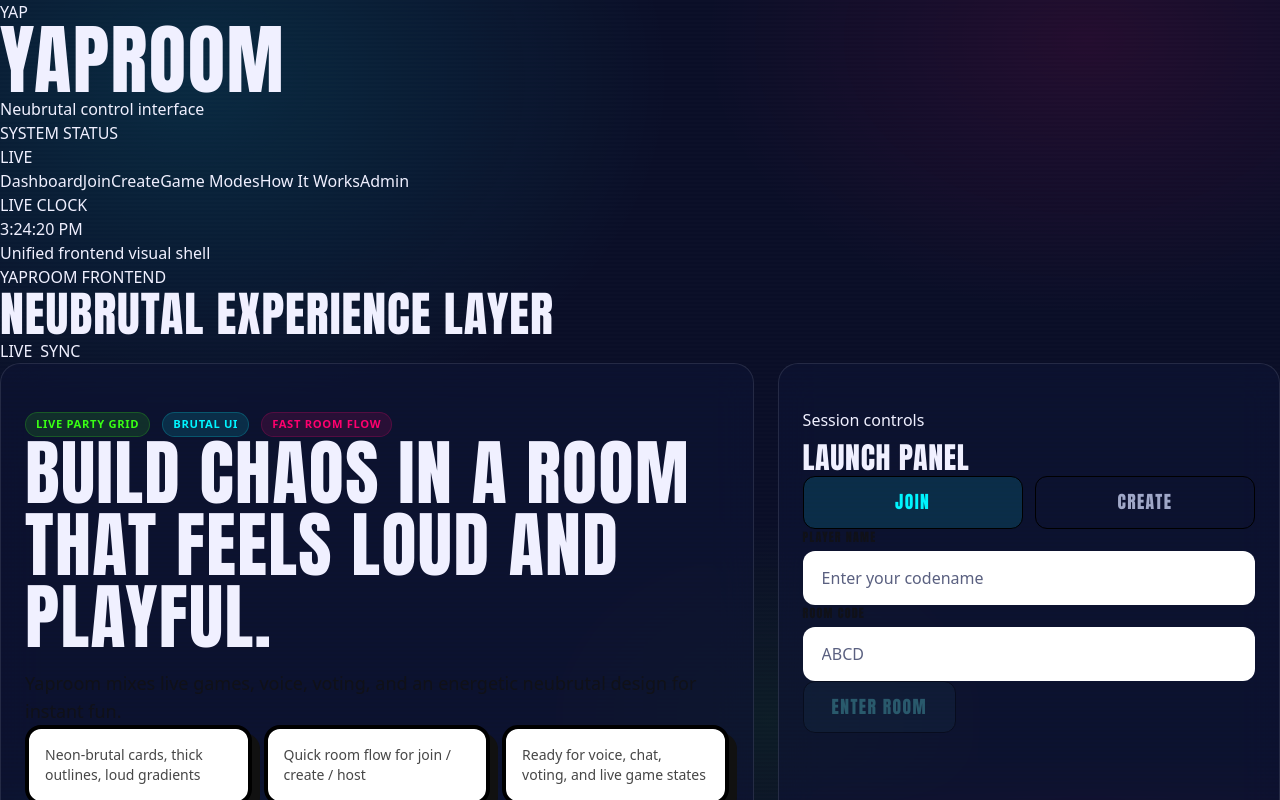
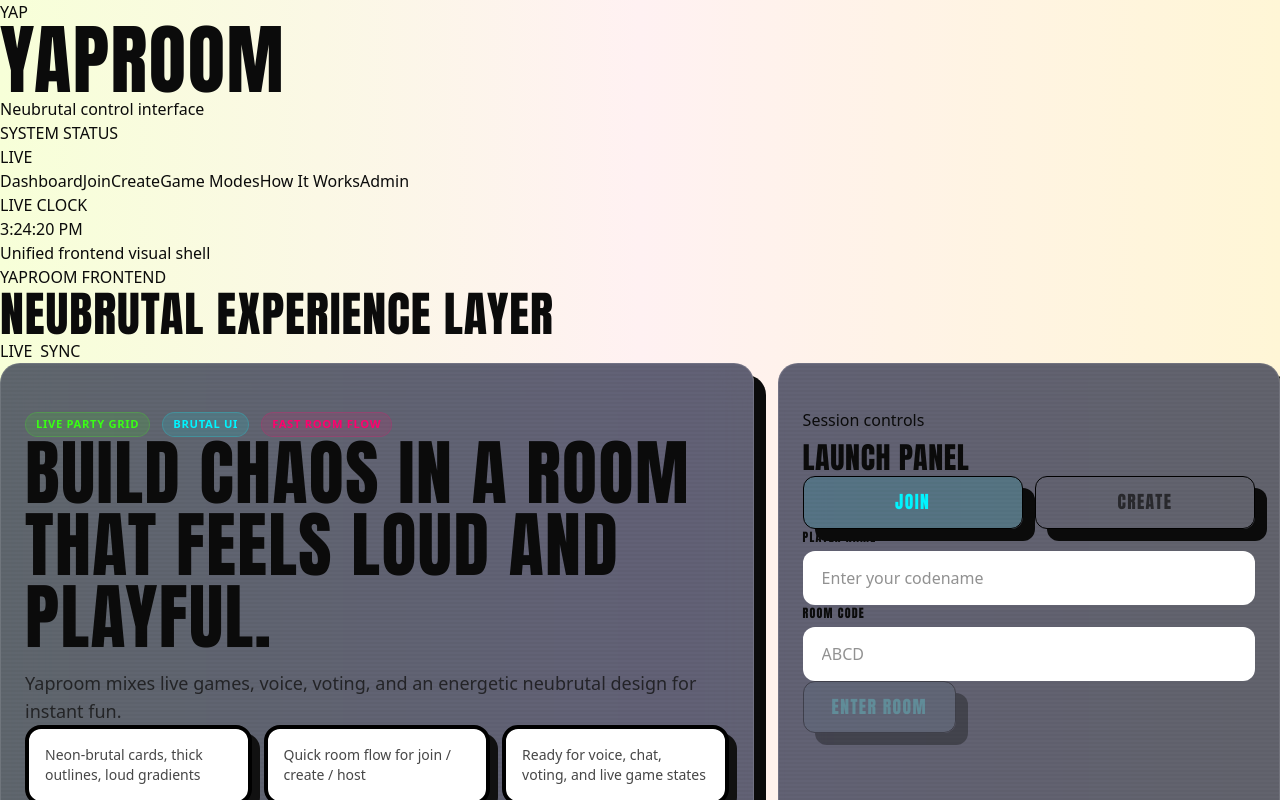
Before and after one commit to SAR0406/Yaproom, a Next.js app in the folder packages/web/: page / in a window 1280 px wide. Shown: the top 800 px of the page. Built offline with nearby package versions, Linux system fonts and the light colour scheme; no server answers.

Commit message:
global.css

```diff
--- a/packages/web/src/app/globals.css
+++ b/packages/web/src/app/globals.css
@@ -399,6 +399,121 @@
     box-shadow: 0 0 0 8px rgba(255, 184, 0, 0);
   }
 }
+
+/* ═══════════════════════════════════════════════════════════════════════════
+   NEOBRUTALIST OVERRIDES
+   A lighter, chunky, playful neobrutalist layer that mirrors the admin
+   reference: thick black borders, offset shadows, cream paper background,
+   pastel buttons, heavy rounded corners.
+   These styles intentionally override the neon theme variables and provide
+   component-level rules used across the app.
+   ═══════════════════════════════════════════════════════════════════════════ */
+
+:root {
+  /* Palette */
+  --nb-cream: #fff7dd;
+  --nb-ink: #0b0b0b;
+  --nb-mint: #7ef7c3;
+  --nb-cyan: #9ef7ff;
+  --nb-coral: #ff7a7a;
+  --nb-pink: #ff8ad1;
+  --nb-gold: #ffd27a;
+
+  /* Surfaces */
+  --space-black: var(--nb-cream);
+  --surface-card: #ffffff;
+  --surface-elevated: #fffaf0;
+
+  /* Text */
+  --text-primary: var(--nb-ink);
+  --text-secondary: rgba(11,11,11,0.65);
+  --text-muted: rgba(11,11,11,0.45);
+
+  /* Borders / shadows for the neobrutalist look */
+  --nb-border-thick: 10px;
+  --nb-shadow-offset-x: 12px;
+  --nb-shadow-offset-y: 12px;
+}
+
+/* Base page repaint */
+body {
+  background-image: linear-gradient(90deg, #f7ffd8 0%, #fff1f2 50%, #fff6d6 100%);
+  background-attachment: fixed;
+  color: var(--text-primary);
+}
+
+/* Neobrutalist button — thick black border + offset shadow */
+.btn-game {
+  position: relative;
+  display: inline-flex;
+  align-items: center;
+  justify-content: center;
+  gap: 0.75rem;
+  padding: 0.9rem 2.2rem;
+  border-radius: 18px;
+  background: var(--surface-card);
+  color: var(--text-primary);
+  font-weight: 800;
+  text-transform: none;
+  letter-spacing: 0.02em;
+  border: var(--nb-border-thick) solid var(--nb-ink);
+  box-shadow: var(--nb-shadow-offset-x) var(--nb-shadow-offset-y) 0 0 var(--nb-ink);
+  transition: transform 160ms var(--ease-smooth), box-shadow 160ms var(--ease-smooth);
+}
+
+.btn-game:hover { transform: translateY(-2px); }
+.btn-game:active { transform: translateY(0); }
+
+/* Variants */
+.btn-primary { background: linear-gradient(180deg, var(--nb-mint) 0%, #7beebf 100%); color: var(--nb-ink); }
+.btn-secondary { background: linear-gradient(180deg, var(--nb-gold) 0%, #ffd88f 100%); color: var(--nb-ink); }
+.btn-danger { background: linear-gradient(180deg, var(--nb-coral) 0%, #ff9b9b 100%); color: var(--nb-ink); }
+.btn-ghost { background: var(--surface-card); color: var(--text-primary); border-style: solid; }
+
+/* Slightly larger sizes used in admin controls */
+.btn-lg { padding: 1rem 3rem; border-radius: 22px; font-size: 1.03rem; }
+.btn-xl { padding: 1.1rem 3.6rem; border-radius: 26px; font-size: 1.08rem; }
+
+/* Card — white surface with chunky black border and offset shadow */
+.card-game {
+  background: var(--surface-card);
+  border-radius: 22px;
+  border: var(--nb-border-thick) solid var(--nb-ink);
+  box-shadow: var(--nb-shadow-offset-x) var(--nb-shadow-offset-y) 0 0 var(--nb-ink);
+  padding: 1rem;
+}
+
+/* Input — pill-like with thick border */
+.input-game {
+  background: var(--surface-card);
+  border-radius: 14px;
+  border: 8px solid var(--nb-ink);
+  padding: 0.7rem 1rem;
+  color: var(--text-primary);
+  outline: none;
+  box-shadow: none;
+}
+.input-game:focus { box-shadow: 6px 6px 0 0 rgba(0,0,0,0.05); }
+
+/* Drawer override */
+.bg-surface { background: var(--surface-elevated) !important; }
+.rounded-t-3xl { border-top-left-radius: 26px !important; border-top-right-radius: 26px !important; }
+
+/* Utility to make large labeled sections look like the reference */
+.nb-section {
+  padding: 1.25rem;
+  border-radius: 22px;
+  border: var(--nb-border-thick) solid var(--nb-ink);
+  box-shadow: var(--nb-shadow-offset-x) var(--nb-shadow-offset-y) 0 0 var(--nb-ink);
+  background: var(--surface-card);
+}
+
+/* High-contrast headings */
+.font-display { font-weight: 900; color: var(--nb-ink); }
+
+/* Small helpers */
+.rounded-pill { border-radius: 9999px; }
+
 
 @keyframes status-pulse-error {
   0%, 100% {
```
